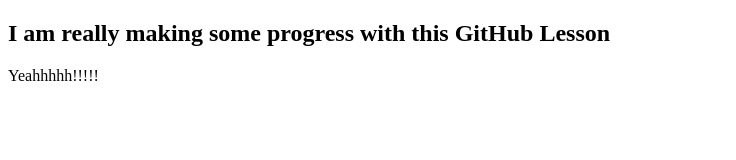
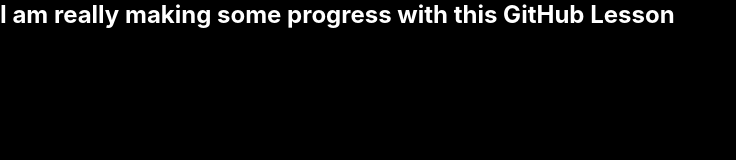
Before and after one commit to Aimhigh99/new-demo, a plain HTML site: page index.html in a window 1280 px wide. Shown: the whole page, without its empty margins (0-736 px from the left). Drawn offline with Linux system fonts and the light colour scheme.

Commit message:
Made Changes
Added script.js file, linked to it and made a basic css reset

```diff
--- a/index.html
+++ b/index.html
@@ -5,11 +5,14 @@
     <meta charset="UTF-8">
     <meta name="viewport" content="width=device-width, initial-scale=1.0">
     <title>Ha Haaaaaa </title>
+    <link rel="stylesheet" href="style.css">
 </head>
 
 <body>
     <h2>I am really making some progress with this GitHub Lesson</h2>
-    <p>Yeahhhhh!!!!!</p>
+
+
+    <script src="script.js"></script>
 </body>
 
 </html>
--- /dev/null
+++ b/script.js
@@ -0,0 +1 @@
+console.log("Some JavaScript");
--- a/style.css
+++ b/style.css
@@ -0,0 +1,23 @@
+* {
+    margin: 0;
+    padding: 0;
+    outline: 0;
+    box-sizing: border-box;
+}
+
+body {
+    background: black;
+    color: white;
+    -webkit-font-smoothing: antialiased;
+}
+
+body,
+input,
+button {
+    font-size: 16px;
+    font-family: "inter", sans-serif;
+}
+
+button {
+    cursor: pointer;
+}
```
